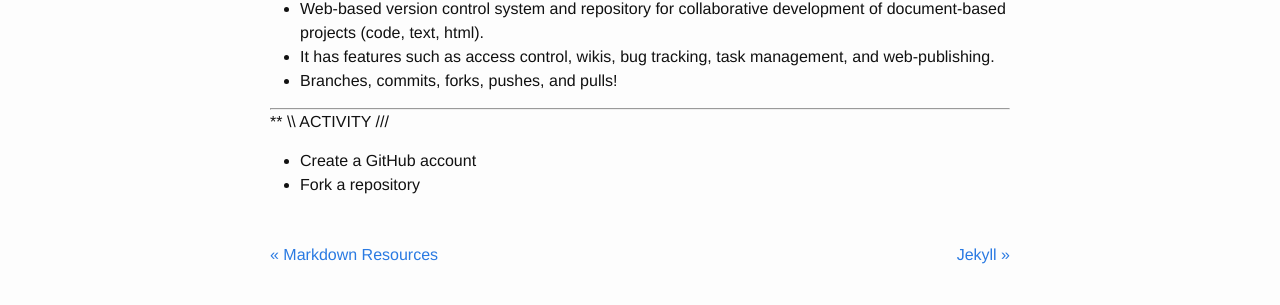
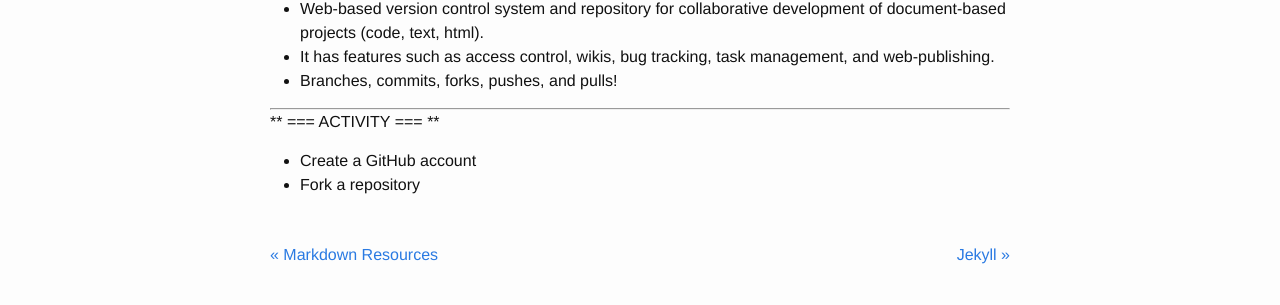
Before and after one commit to menzenski/idrh-static-site-workshop, a Jekyll site: the page built from _posts/2016-02-08-github.md, in a window 1280 px wide. Shown: the part 209-514 px from the top of the page. Built offline with Jekyll 4.4.1, drawn with Linux system fonts in a browser that asks for light colours.

```diff
--- a/_posts/2016-02-08-github.md
+++ b/_posts/2016-02-08-github.md
@@ -14,6 +14,6 @@ published: true
 
 ***
 
-** \\\ ACTIVITY ///
+** === ACTIVITY === **
 * Create a GitHub account
 * Fork a repository
```
